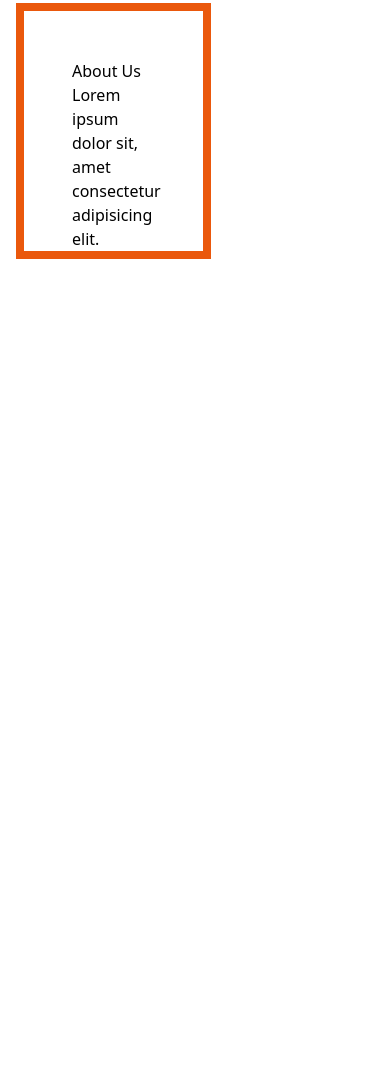
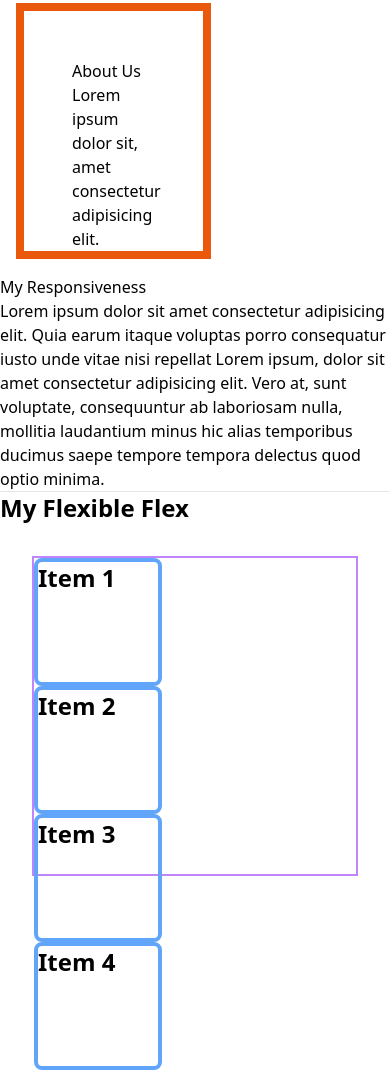
Before and after one commit to apurbo-47/intro-to-tailwind-css, a plain HTML site: page index.html in a window 390 px wide. Shown: the part 467-1537 px from the top of the page. Before the commit the page ends 844 px from the top, so only its background shows below. Drawn offline with nearby package versions, Linux system fonts and the light colour scheme.

Commit message:
added responsive flex

```diff
--- a/index.html
+++ b/index.html
@@ -39,6 +39,20 @@
             <P>Lorem ipsum dolor sit, amet consectetur adipisicing elit. Reiciendis neque asperiores consequatur blanditiis minima consequuntur voluptas quas, quos quis impedit?Lorem, ipsum dolor sit amet consectetur adipisicing elit. Sunt itaque praesentium voluptate at recusandae accusamus asperiores sed totam nisi rerum.
             </P>
         </section>
+        <section class="md:bg-yellow-400 lg:bg-red-400">
+            <h3>My Responsiveness</h3>
+            <p>Lorem ipsum dolor sit amet consectetur adipisicing elit. Quia earum itaque voluptas porro consequatur iusto unde vitae nisi repellat Lorem ipsum, dolor sit amet consectetur adipisicing elit. Vero at, sunt voluptate, consequuntur ab laboriosam nulla, mollitia laudantium minus hic alias temporibus ducimus saepe tempore tempora delectus quod optio minima.</p>
+        </section>
+        <hr>
+        <section>
+            <h1 class="text-2xl font-bold"> My Flexible Flex </h1>
+            <div class="h-80 border border-2 border-purple-400 m-8 lg:flex lg:justify-between items-center">
+                <div class="w-32 h-32 border border-4 border-blue-400 rounded-lg text-2xl font-bold"> Item 1 </div>
+                <div class="w-32 h-32 border border-4 border-blue-400 rounded-lg text-2xl font-bold"> Item 2 </div>
+                <div class="w-32 h-32 border border-4 border-blue-400 rounded-lg text-2xl font-bold"> Item 3 </div>
+                <div class="w-32 h-32 border border-4 border-blue-400 rounded-lg text-2xl font-bold"> Item 4 </div>
+            </div>
+        </section>
     </main>
 </body>
 </html>
```
